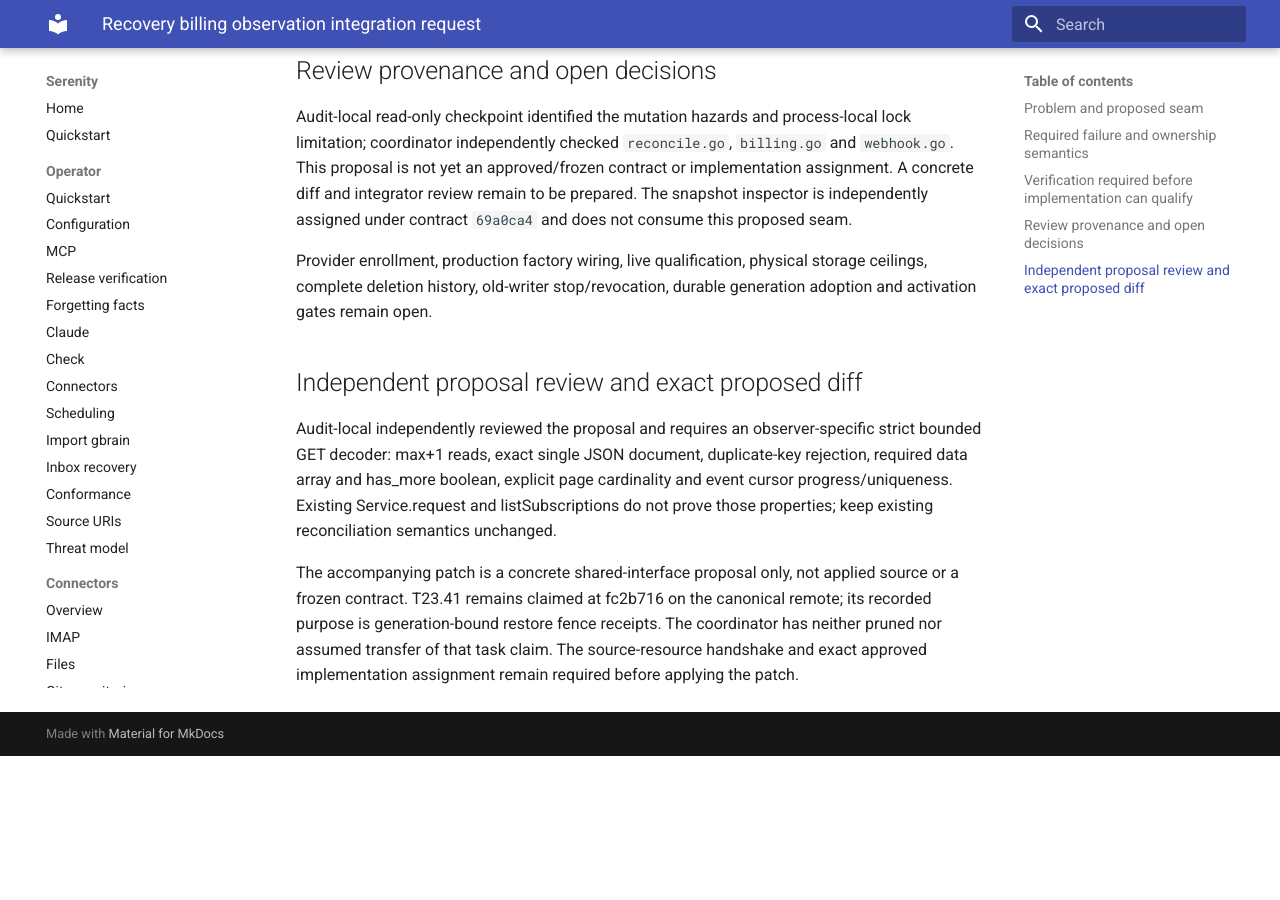
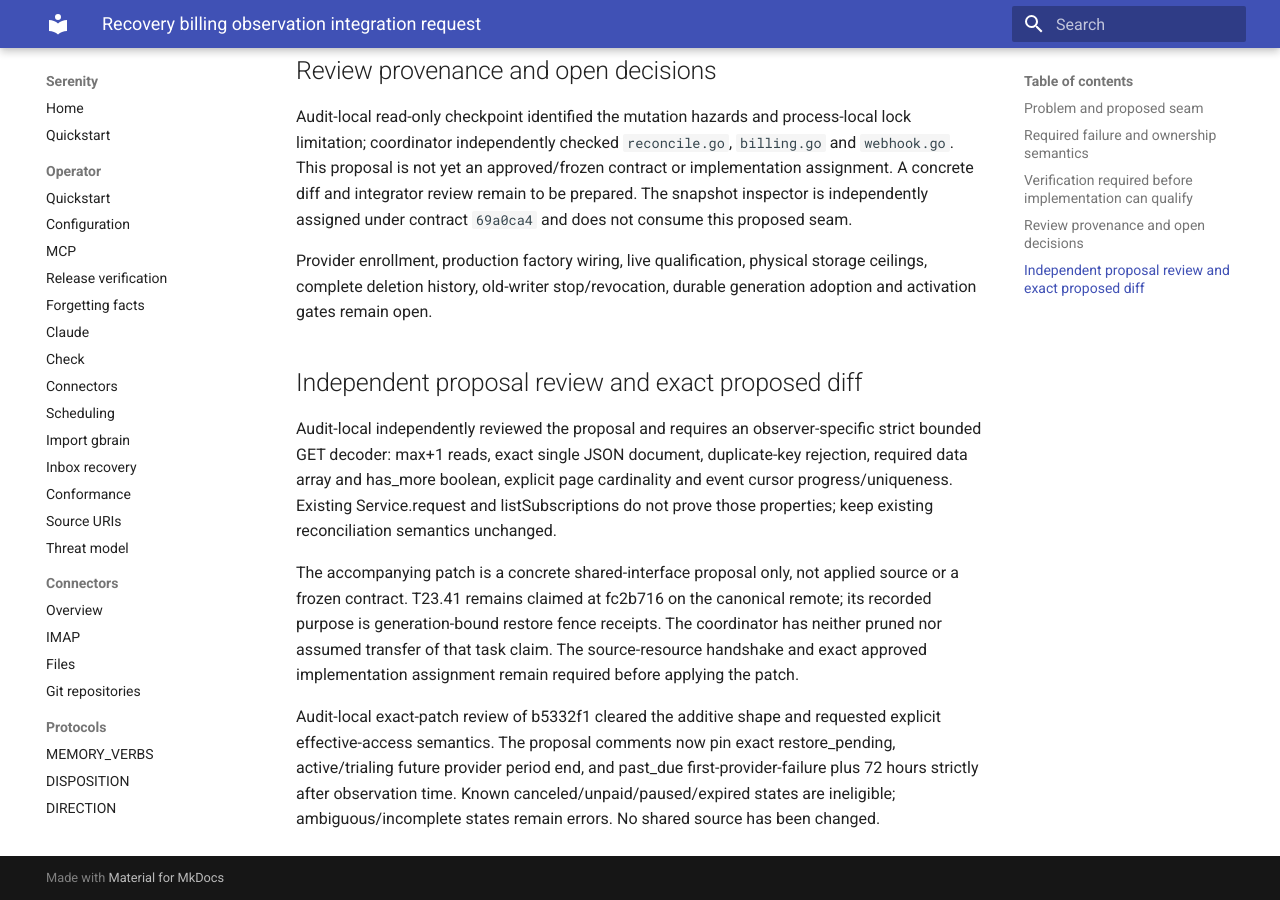
Before and after one commit to sirerun/serenity, an MkDocs documentation site: the page built from docs/launch/evidence/T23.50/integration-request-billing-observer.md, in a window 1280 px wide and 900 px high, scrolled down 2266 px. Built offline with MkDocs 1.6.1 and Material for MkDocs 9.7.7, drawn with Linux system fonts in a browser that asks for light colours; before the commit the page ends 3022 px from its top, so only the background shows below that.

Commit message:
docs: pin recovery observation access semantics

```diff
--- a/docs/launch/evidence/T23.50/integration-request-billing-observer.md
+++ b/docs/launch/evidence/T23.50/integration-request-billing-observer.md
@@ -56,3 +56,5 @@ Provider enrollment, production factory wiring, live qualification, physical sto
 Audit-local independently reviewed the proposal and requires an observer-specific strict bounded GET decoder: max+1 reads, exact single JSON document, duplicate-key rejection, required data array and has_more boolean, explicit page cardinality and event cursor progress/uniqueness. Existing Service.request and listSubscriptions do not prove those properties; keep existing reconciliation semantics unchanged.
 
 The accompanying patch is a concrete shared-interface proposal only, not applied source or a frozen contract. T23.41 remains claimed at fc2b716 on the canonical remote; its recorded purpose is generation-bound restore fence receipts. The coordinator has neither pruned nor assumed transfer of that task claim. The source-resource handshake and exact approved implementation assignment remain required before applying the patch.
+
+Audit-local exact-patch review of b5332f1 cleared the additive shape and requested explicit effective-access semantics. The proposal comments now pin exact restore_pending, active/trialing future provider period end, and past_due first-provider-failure plus 72 hours strictly after observation time. Known canceled/unpaid/paused/expired states are ineligible; ambiguous/incomplete states remain errors. No shared source has been changed.
```
Also changed, not shown: 1 other file.
